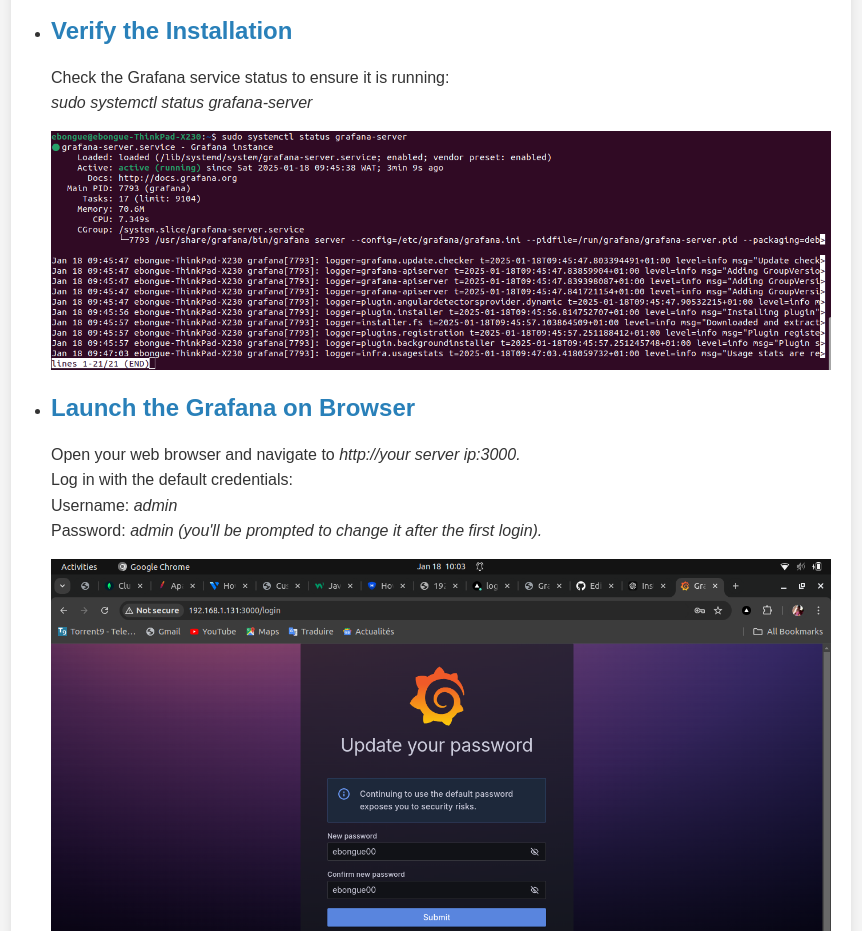
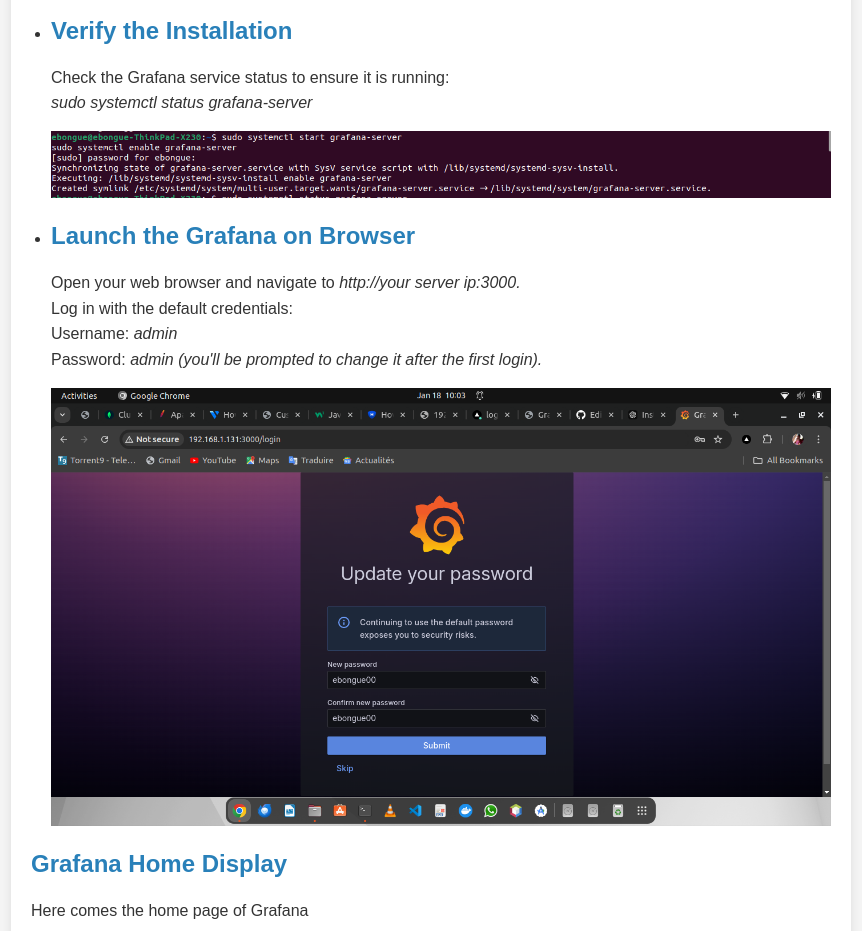
Before and after one commit to EbongueMaxwell/Grafana, a plain HTML site: page Gubuntu.html in a window 1280 px wide. Shown: the part 2100-3031 px from the top of the page, without its empty margins (209-1071 px from the left). Drawn offline with Linux system fonts and the light colour scheme.

Commit message:
Update Gubuntu.html

```diff
--- a/Gubuntu.html
+++ b/Gubuntu.html
@@ -44,7 +44,7 @@
       <li><h2>Verify the Installation</h2>
         <p>Check the Grafana service status to ensure it is running:<br>
         <i>sudo systemctl status grafana-server</i></p>
-        <img src="./VerifyInstall.png" alt="check the installation">
+        <img src="./EnablingGrafana.png" alt="check the installation">
       </li>
       <li> <h2>Launch the Grafana on Browser</h2>
         <p>Open your web browser and navigate to <i>http://your server ip:3000.</i><br>
```
